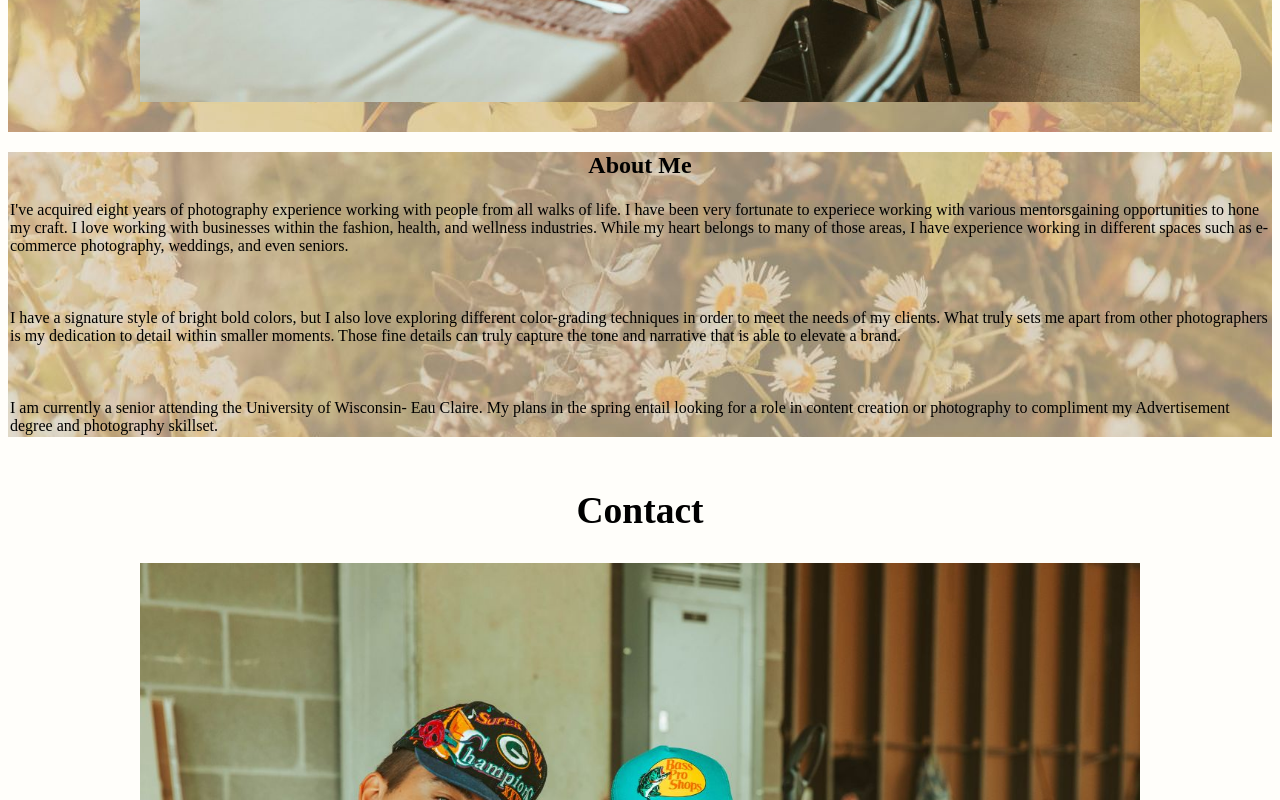
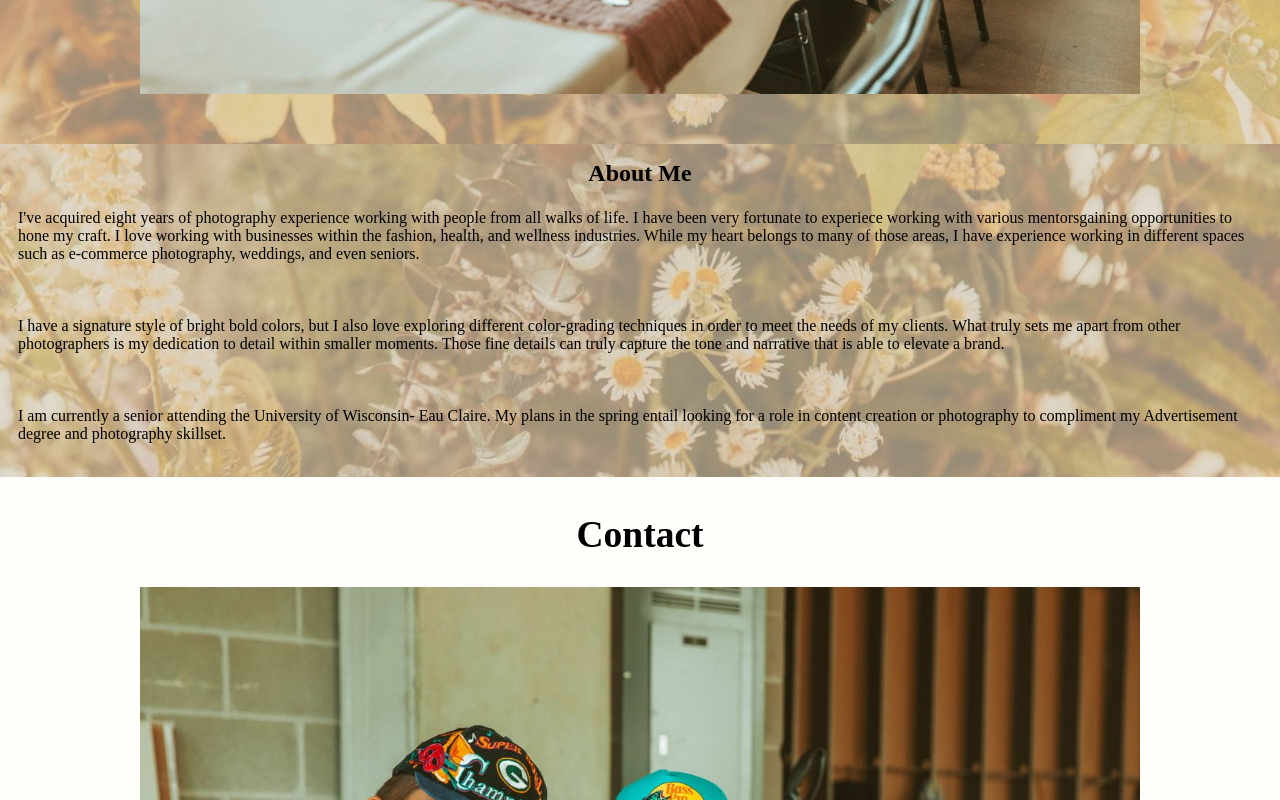
Before and after one commit to emmagillespie/portfolio, a plain HTML site: page index.html in a window 1280 px wide. Shown: the part 880-1680 px from the top of the page. Drawn offline with Linux system fonts and the light colour scheme.

Commit message:
Portfolio
Almost done need to add the little logo in search bar

```diff
--- a/Portfolio/style.css
+++ b/style.css
@@ -1,4 +1,7 @@
 body{background-color:#fffefa;
+    background-image:url(Images/floral.jpg);
+    background-size:contain;
+    margin:0;
 color:black;
 font-family: serif;}
 header{background-color:#bb6c03;display:flex;
@@ -7,11 +10,10 @@ header{background-color:#bb6c03;display:flex;
 header img {width: 70px;
     height: 70px;
 }
-nav{background-image:url(Images/floral.jpg);}
 
 .dinner{display:flex;
 flex-direction: column;
-background-image:url(Images/floral.jpg);
+
 padding:30px;}
 
 .dinner img{width:500px;
@@ -30,8 +32,9 @@ padding:20px;
 h2{display:flex;
     justify-content: center;
 }
-.about{background-image:url(Images/floral.jpg);
-background-color: transparent;}
+.about{
+background-color: transparent;
+padding:1rem;}
 .about p{display:flex;
 justify-content:center;
 padding:2px;}
@@ -42,12 +45,14 @@ margin:auto;
 background-color: #fffefa;}
 .contact{ display:flex;
     flex-direction: column;
+    align-items: center;
     font-size: 25px;
     padding:5px;
     background-color: #fffefa;
 }
 .services {display:flex;
 justify-content:center;
+background-color: #fffefa;
 }
 .services{display:flex;
 flex-direction:column;}
```
Also changed, not shown: Images/dinner.jpg (renamed from Portfolio/Images/dinner.jpg), Images/ecvintage.jpg (renamed from Portfolio/Images/ecvintage.jpg), Images/fashion-retail.jpg (renamed from Portfolio/Images/fashion-retail.jpg), Images/floral.jpg (renamed from Portfolio/Images/floral.jpg), Images/headshots.jpg (renamed from Portfolio/Images/headshots.jpg), Images/logo.svg (renamed from Portfolio/Images/logo.svg), Images/product.jpg (renamed from Portfolio/Images/product.jpg), index.html (renamed from Portfolio/index.html), 2 other files.
